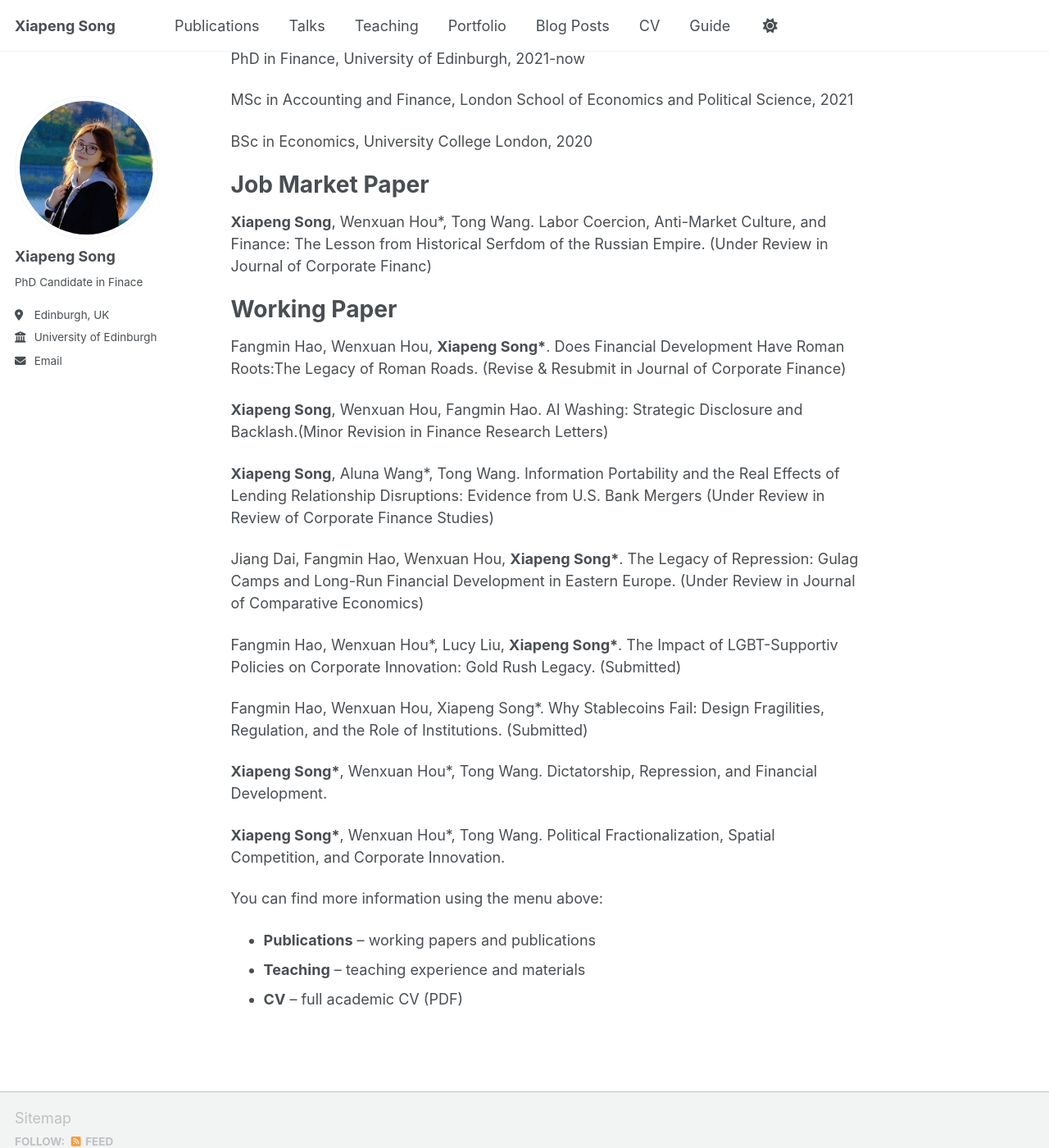
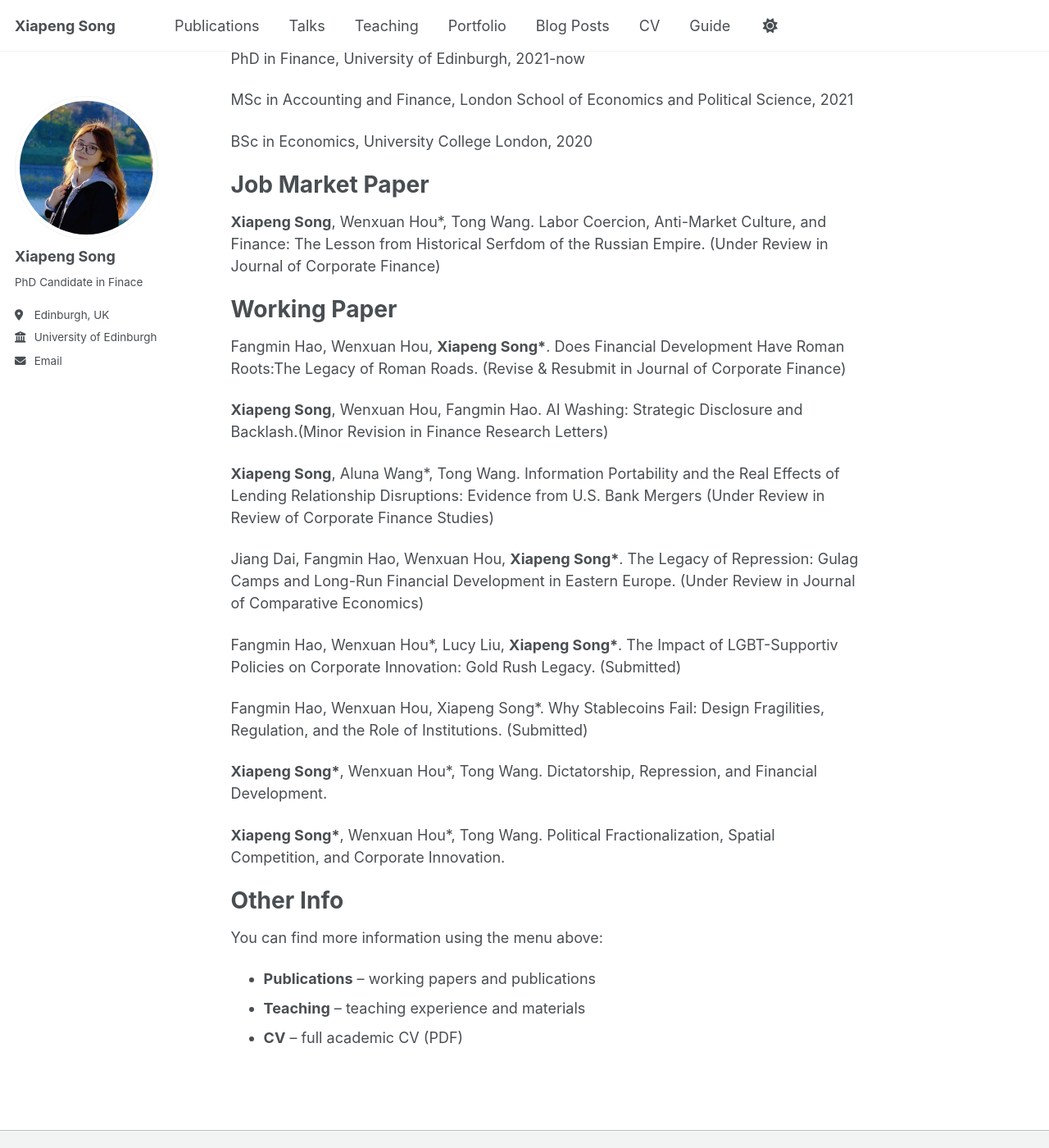
Before and after one commit to xiapengsong/xiapengsong.github.io, a Jekyll site: the page built from _pages/about.md, in a window 1280 px wide and 1400 px high, scrolled down 439 px. Shown: the whole window at 82% size. Built offline with Jekyll 4.4.1, drawn with Linux system fonts in a browser that asks for light colours; a script bundle is joined from its source files by our own code; library files that are not in the unit come from our copies.

Commit message:
Update about.md

```diff
--- a/_pages/about.md
+++ b/_pages/about.md
@@ -29,7 +29,7 @@ BSc in Economics, University College London, 2020
 
 Job Market Paper
 ======
-**Xiapeng Song**, Wenxuan Hou*, Tong Wang. Labor Coercion, Anti-Market Culture, and Finance: The Lesson from Historical Serfdom of the Russian Empire. (Under Review in Journal of Corporate Financ)
+**Xiapeng Song**, Wenxuan Hou*, Tong Wang. Labor Coercion, Anti-Market Culture, and Finance: The Lesson from Historical Serfdom of the Russian Empire. (Under Review in Journal of Corporate Finance)
 
 Working Paper
 ======
@@ -50,7 +50,8 @@ Fangmin Hao, Wenxuan Hou, Xiapeng Song*. Why Stablecoins Fail: Design Fragilitie
 **Xiapeng Song\***, Wenxuan Hou*, Tong Wang. Political Fractionalization, Spatial Competition, and Corporate Innovation.
 
 
-
+Other Info
+======
 You can find more information using the menu above:
 
 - **Publications** – working papers and publications
```
